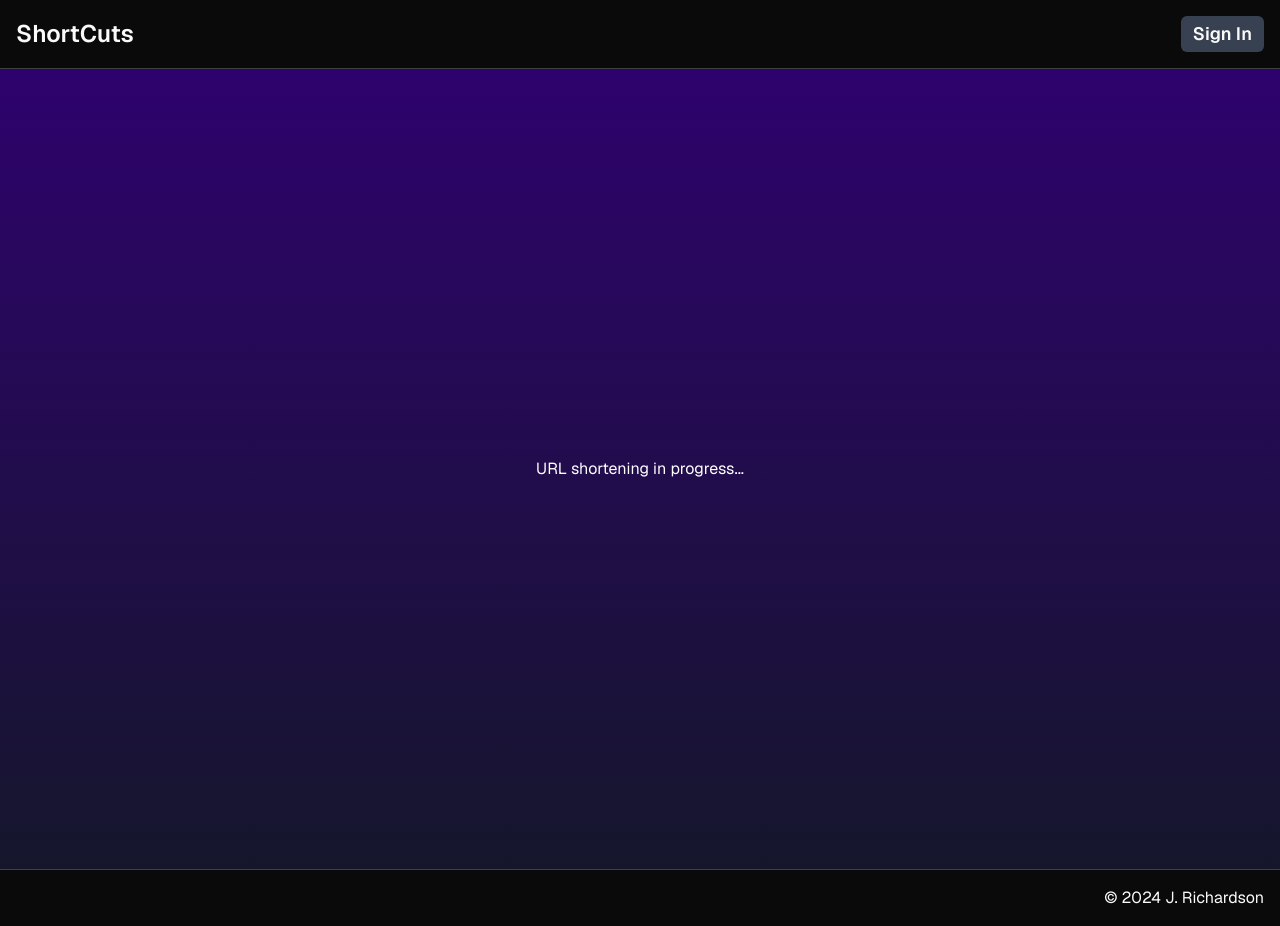
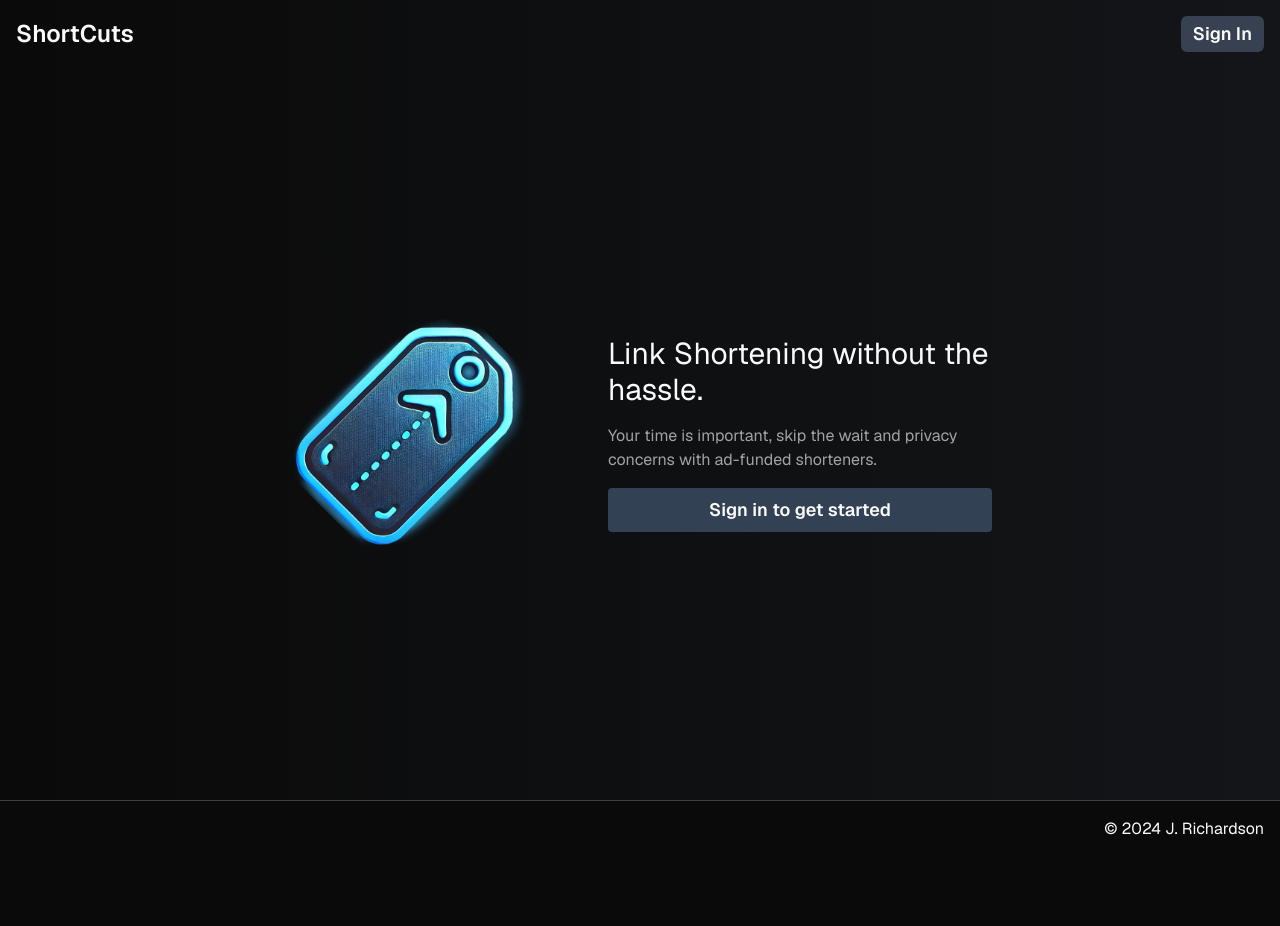
Before and after one commit to joshatbond/ofy-link-shortener, a Next.js app: page / in a window 1280 px wide. After the commit the page ends 857 px from the top, so only its background shows below. Built offline with nearby package versions, Linux system fonts and the light colour scheme.

Commit message:
feat(home-page): scaffolded

```diff
--- a/src/app/layout.tsx
+++ b/src/app/layout.tsx
@@ -32,8 +32,8 @@ export default function RootLayout({
 
 function Header() {
   return (
-    <header className="">
-      <nav className="flex flex-wrap items-center justify-between gap-4 border-b border-neutral-700 p-4 font-semibold">
+    <header className="bg-gradient-to-r from-neutral-950 to-gray-700/20">
+      <nav className="flex flex-wrap items-center justify-between gap-4 p-4 font-semibold">
         <Link href="/">
           <span className="text-2xl">ShortCuts</span>
         </Link>
--- a/src/app/page.tsx
+++ b/src/app/page.tsx
@@ -1,7 +1,25 @@
 export default function HomePage() {
   return (
-    <main className="flex min-h-screen flex-col items-center justify-center bg-gradient-to-b from-[#2e026d] to-[#15162c] text-white">
-      <p>URL shortening in progress...</p>
+    <main className="bg-neutral-800">
+      <div className="flex h-full flex-col items-center justify-center gap-4 bg-neutral-950 bg-gradient-to-r from-neutral-950 to-gray-700/20 px-4 py-24 md:flex-row md:gap-12 xl:gap-20">
+        {/* eslint-disable-next-line @next/next/no-img-element */}
+        <img
+          src="/logo.png"
+          alt="Logo"
+          className="hidden h-full w-full max-w-40 object-contain object-center md:block xl:max-w-60"
+        />
+        <div className="max-w-sm space-y-4">
+          <h1 className="text-3xl">Link Shortening without the hassle.</h1>
+          <p className="text-neutral-400">
+            Your time is important, skip the wait and privacy concerns with
+            ad-funded shorteners.
+          </p>
+
+          <button className="w-full rounded bg-slate-700 px-3 py-2 text-lg font-semibold hover:bg-slate-600 focus-visible:bg-slate-600 active:bg-slate-600">
+            Sign in to get started
+          </button>
+        </div>
+      </div>
     </main>
-  );
+  )
 }
```
Also changed, not shown: public/logo.png (added).
